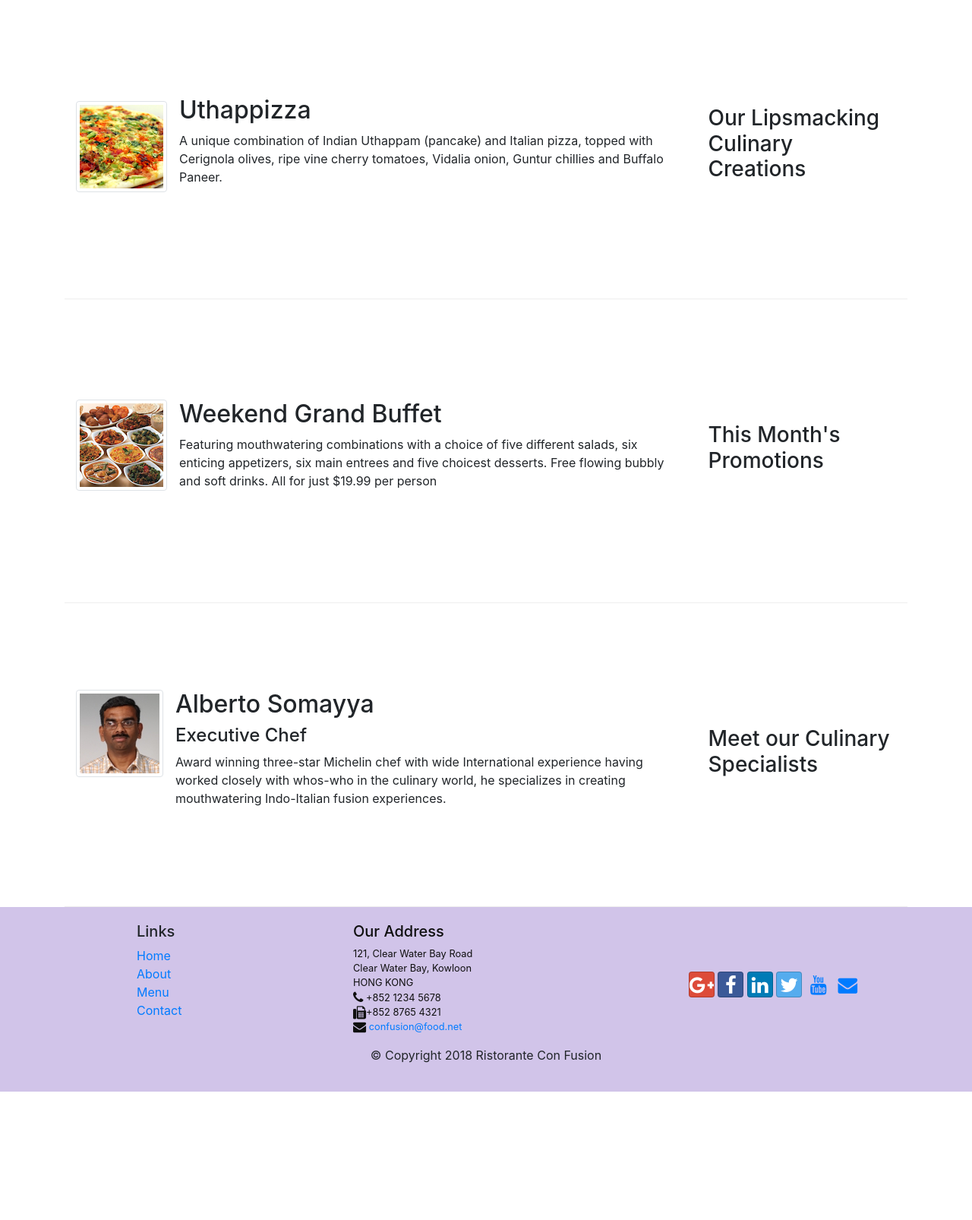
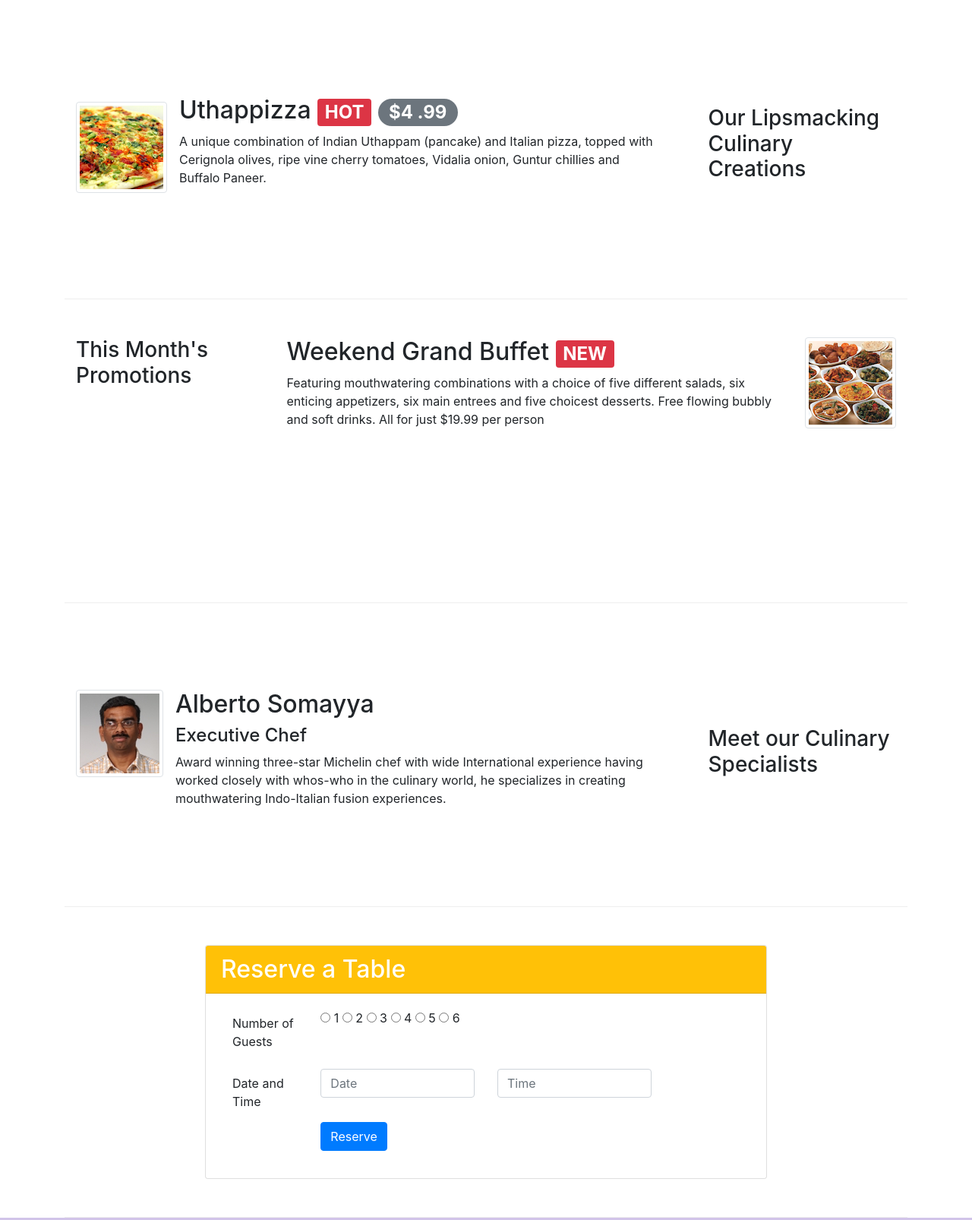
Before and after one commit to rk1238/bootstrap-4, a website: page index.html in a window 1280 px wide. Shown: the part 340-1946 px from the top of the page at 76% size. Before the commit the page ends 1777 px from the top, so only its background shows below. Drawn offline with nearby package versions, Linux system fonts and the light colour scheme.

```diff
--- a/css/styles.css
+++ b/css/styles.css
@@ -42,3 +42,16 @@
 {
 	background-color: #512DA8;
 }
+.btn-reserve
+{
+	padding-left: 50px;
+	padding-right: 50px;
+
+}
+.tab-content
+{
+	border-left: 11px solid #ddd;
+	border-right: 11px solid #ddd;
+	border-bottom: 11px solid #ddd;
+	padding: 10px;
+}
--- a/index.html
+++ b/index.html
@@ -42,8 +42,11 @@
                     <h1>Ristorante con Fusion</h1>
                     <p>We take inspiration from the World's best cuisines, and create a unique fusion experience. Our lipsmacking creations will tickle your culinary senses!</p>
                 </div>
-                <div class="col-12 col-sm  align-self-center">
+                <div class="col-12 col-sm  ">
                     <img class="img-fluid" src="img/logo.png">
+                </div>
+                <div class="col-12 col-sm">
+                    <a class="btn btn-secondary mt-2 btn-lg btn-warning btn-reserve" href="#reservetable">Reserve Table</a>
                 </div>
             </div>
         </div>
@@ -51,14 +54,15 @@
 
     <div class="container">
         <div class="row row-content align-items-center">
-            <div class="col-12 col-sm-4 order-sm-last col-md-3">
+            <div class="col-10 col-sm-4 order-sm-last col-md-3">
                 <h3>Our Lipsmacking Culinary Creations</h3>
             </div>
+            <div class="col-auto"></div>
             <div class="col col-sm order-sm-first col-md">
                 <div class="media">
                     <img class="d-flex mr-3 img-thumbnail align-self-center" src="img/uthappizza.png">
                 <div class="media-body">
-                <h2 class="mt-0">Uthappizza</h2>
+                <h2 class="mt-0">Uthappizza <span class="badge badge-danger">HOT</span> <span class="badge badge-secondary badge-pill">$4 .99</span> </h2>
                 <p class="d-none d-sm-block">A unique combination of Indian Uthappam (pancake) and Italian pizza, topped with Cerignola olives, ripe vine cherry tomatoes, Vidalia onion, Guntur chillies and Buffalo Paneer.</p>
                 </div>
                 </div>
@@ -66,21 +70,23 @@
         </div>
 
 
-        <div class="row row-content align-items-center">
-            <div class="col-12 col-sm-4 col-md-3 order-sm-last align-self-center">
-                <h3>This Month's Promotions</h3>
-            </div>
-            <div  class="col col-sm col-md order-sm-first">
-                <div class="media">
-                    <img src="img/buffet.png" class="img-fluid img-thumbnail mr-3">
-                    <div class="media-body">
-                         <h2 class="mt-0">Weekend Grand Buffet</h2>
-                <p class="d-none d-sm-block">Featuring mouthwatering combinations with a choice of five different salads, six enticing appetizers, six main entrees and five choicest desserts. Free flowing bubbly and soft drinks. All for just $19.99 per person </p>
+        <div class="row row-content align-self-center">
+                <div class="col-10 col-sm-3">
+                      <h3>This Month's Promotions</h3>
+                </div>
+                <div class="col col-sm col-md">
+                    <div class="media">
+                        <div class="media-body">
+                                        <h2 class="mt-0">Weekend Grand Buffet <span class="badge badge-danger">NEW</span>  </h2>
+                                         <p class="d-none d-sm-block">Featuring mouthwatering combinations with a choice of five different salads, six enticing appetizers, six main entrees and five choicest desserts. Free flowing bubbly and soft drinks. All for just $19.99 per person </p>
+                        </div>
+                         <img src="img/buffet.png" class="img-fluid img-thumbnail d-flex ml-3">
                     </div>
                 </div>
 
-            </div>
         </div>
+
+
 
         <div class="row row-content align-items-center">
             <div class="col-12 col-sm-4 col-md-3 order-sm-last">
@@ -98,6 +104,49 @@
 
             </div>
         </div>
+
+           <div class="row row-content align-self-center reservetable" id="reservetable">
+                <div class="card col-12 col-sm-8 offset-sm-2 ">
+                    <h2 class="row card-header bg-warning text-white">Reserve a Table</h2>
+                    <div class="card-body">
+                        <form>
+                            <div class="form-group row">
+                                <label for="nubberofguests" class="col-12 col-sm-4 col-md-3 col-lg-2 col-form-label">Number of Guests</label>
+                                <div class="col-7  col-sm-8 col-md-9 col-lg-10">
+                                    <div class="radio">
+                                       <input type="radio" name="options" id="option1"> 1
+                                       <input type="radio" name="options" id="option1"> 2
+                                        <input type="radio" name="options" id="option1"> 3
+                                        <input type="radio" name="options" id="option1"> 4
+                                        <input type="radio" name="options" id="option1"> 5
+                                        <input type="radio" name="options" id="option1"> 6
+                                    </div>
+                                </div>
+                                <div class="col-auto ">
+                                </div>
+                            </div>
+                            <div class="form-group row">
+                                <label for="DateandTime" class="col-12 col-sm-4 col-md-3 col-lg-2 col-form-label">Date and Time</label>
+
+                                <div class="col-12 col-sm-4 col-md-4 col-lg-4">
+                                    <input type="text" name="date" class="form-control" placeholder="Date">
+                                </div>
+
+                                 <div class="col-12 col-sm-4 col-md-4 col-lg-4">
+                                    <input type="text" name="date" class="form-control" placeholder="Time">
+                                </div>
+                                <br>
+                                <div class="col-12 col-sm-6 offset-sm-4 col-md-5 offset-md-3 col-lg-3 offset-lg-2 mt-2">
+                                    <button class="btn btn-primary">Reserve</button>
+                                </div>
+
+                            </div>
+                        </form>
+                    </div>
+                </div>
+                <div class="col-12 col-sm">
+                </div>
+            </div>
     </div>
 
     <footer class="footer">
```
Also changed, not shown: aboutus.html (+34 -5 lines), 2 other files.
